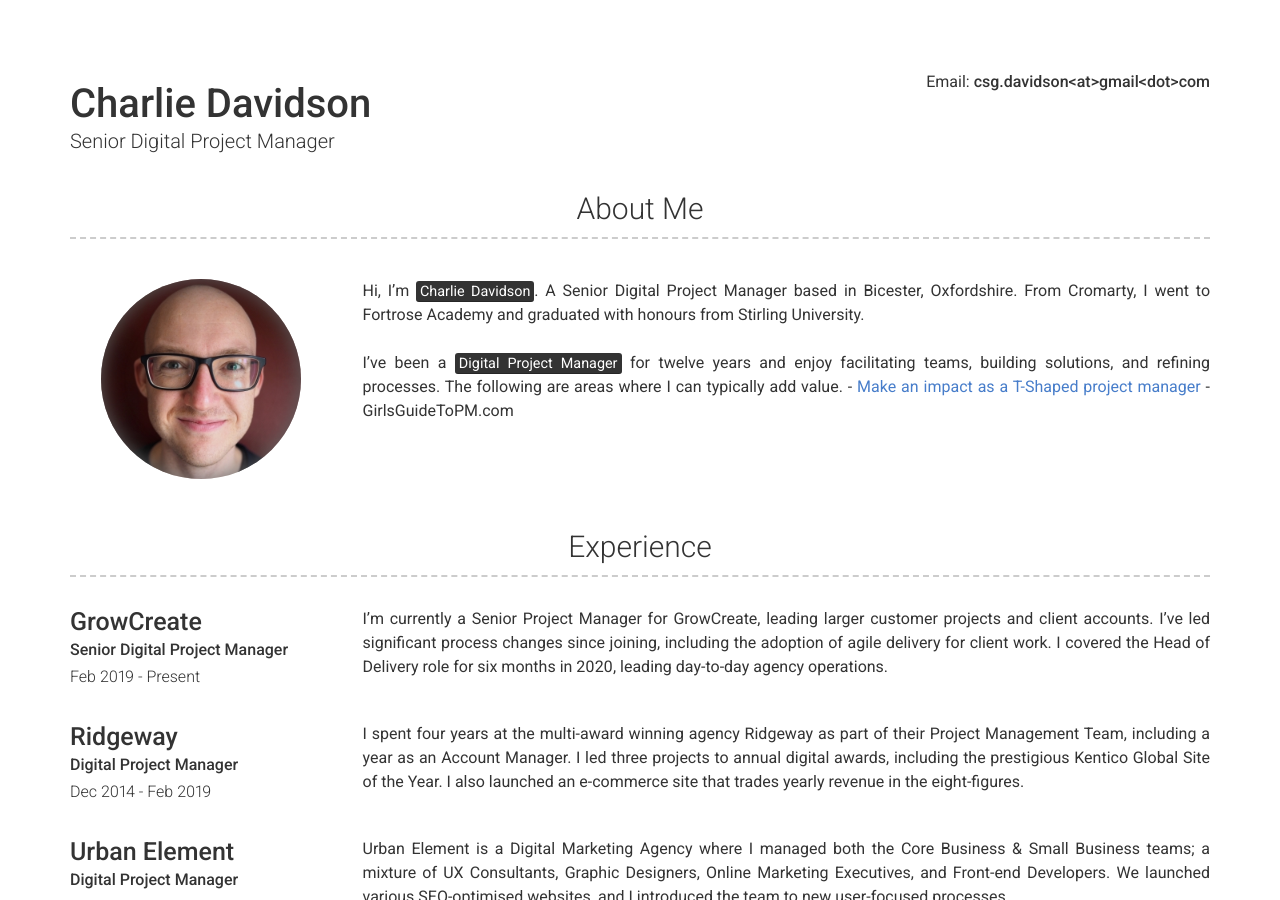
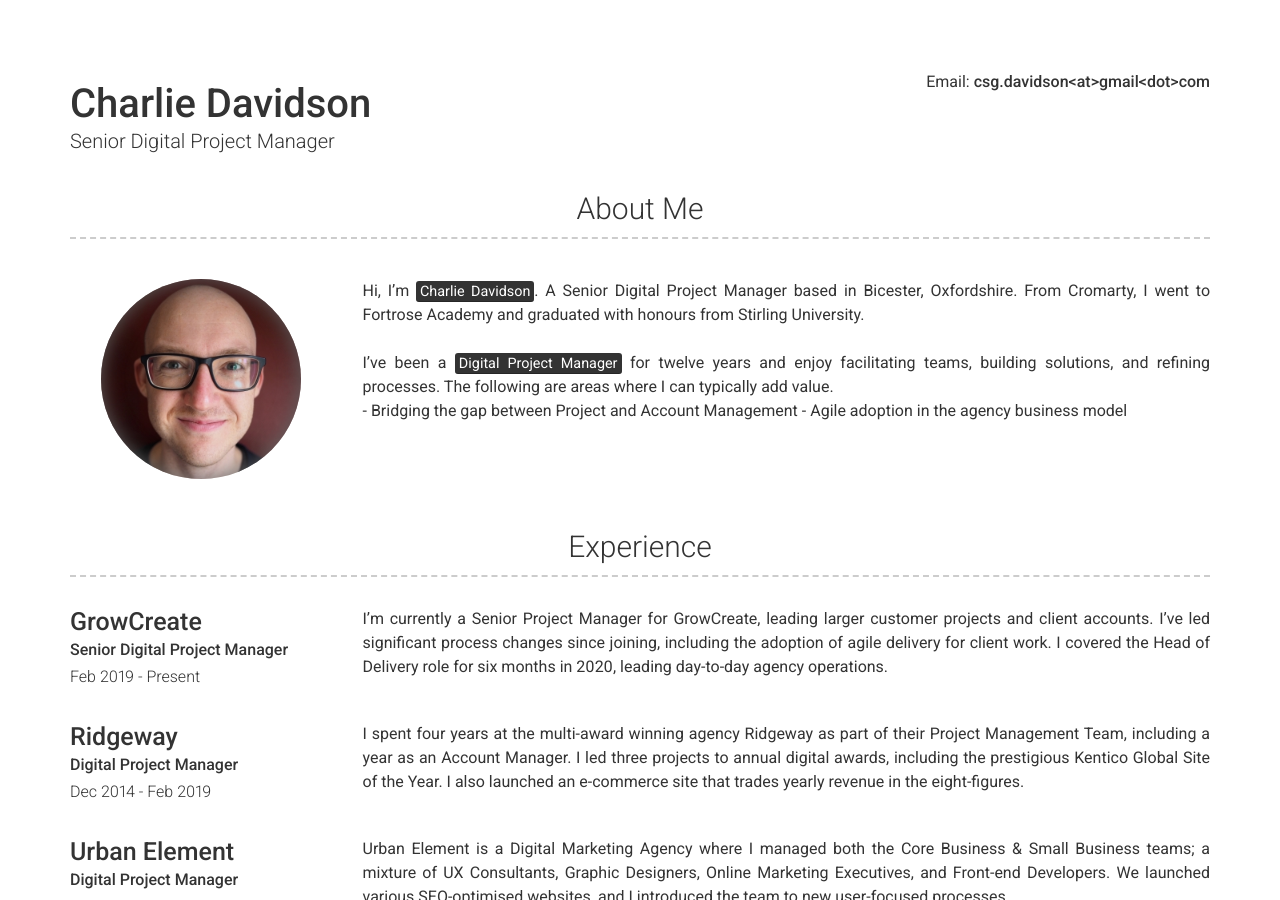
Before and after one commit to csgdavidson/Charlie-Davidson2, a Jekyll site: the page built from index.md, in a window 1280 px wide and 900 px high. Built offline with Jekyll 4.4.1, drawn with Linux system fonts in a browser that asks for light colours; nearby versions of some CDN libraries.

Commit message:
Update _config.yml

```diff
--- a/_config.yml
+++ b/_config.yml
@@ -19,8 +19,9 @@ gtm: "GTM-PQSN536"
 about_profile_image: assets/charlie.jpg
 about_content:
   Hi, I'm <mark>Charlie Davidson</mark>. A Senior Digital Project Manager based in Bicester, Oxfordshire. From Cromarty, I went to Fortrose Academy and graduated with honours from Stirling University.<br><br>
-  I've been a <mark>Digital Project Manager</mark> for twelve years and enjoy facilitating teams, building solutions, and refining processes. The following are areas where I can typically add value.
-    - <a href="https://www.girlsguidetopm.com/t-shaped-project-manager/" target="_blank">Make an impact as a T-Shaped project manager</a> - GirlsGuideToPM.com
+  I've been a <mark>Digital Project Manager</mark> for twelve years and enjoy facilitating teams, building solutions, and refining processes. The following are areas where I can typically add value.<br>
+    - Bridging the gap between Project and Account Management
+    - Agile adoption in the agency business model
 
 # Projects Section
 projects_title: Certifications
```
